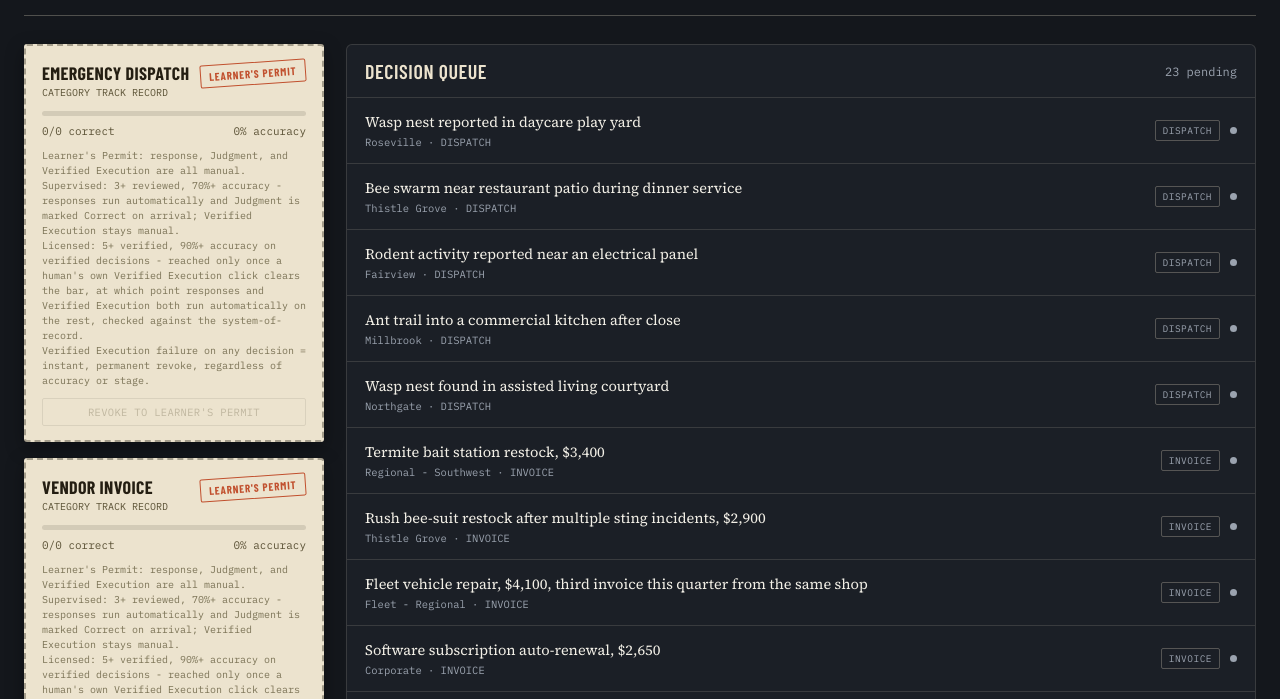
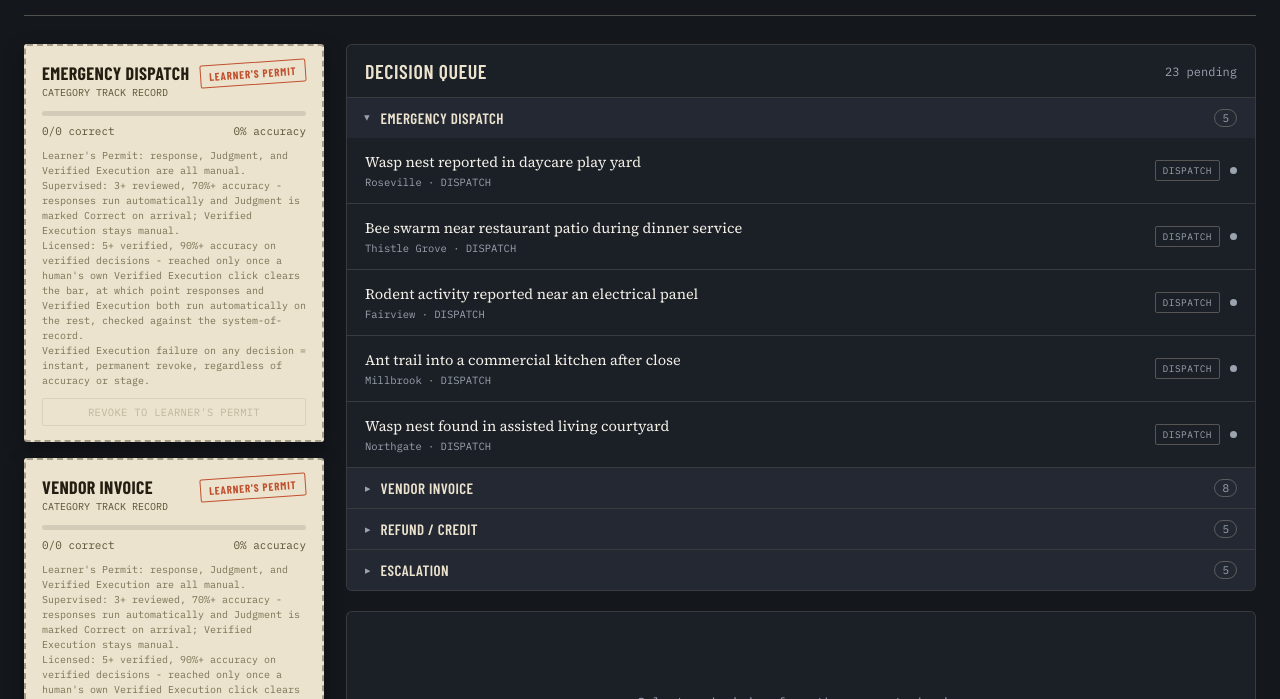
Before and after one commit to ironfis1/learners-permit-demo, a website: page public/index.html in a window 1280 px wide. Shown: the part 101-800 px from the top of the page. Drawn offline with nearby package versions, Linux system fonts and the light colour scheme; no server answers.

Commit message:
Add collapsible category sections to Decision Queue pending list

```diff
--- a/public/index.html
+++ b/public/index.html
@@ -177,6 +177,32 @@
   .decision-row .left{display:flex;flex-direction:column;gap:3px;min-width:0;}
   .decision-row .title{font-size:14.5px;color:var(--text);}
   .decision-row .meta{font-family:'IBM Plex Mono',monospace;font-size:10.5px;color:var(--text-dim);}
+
+  /* ---- QUEUE CATEGORY GROUPS (collapsible) ---- */
+  .queue-category{border-bottom:1px solid var(--line);}
+  .queue-category:last-child{border-bottom:none;}
+  .queue-category-head{
+    padding:11px 18px;display:flex;justify-content:space-between;align-items:center;gap:10px;
+    cursor:pointer;background:var(--panel-2);transition:background .15s ease;
+  }
+  .queue-category-head:hover{background:#262c38;}
+  .queue-category-head .cat-left{display:flex;align-items:center;gap:10px;min-width:0;}
+  .queue-category-head .chev{
+    font-family:'IBM Plex Mono',monospace;font-size:11px;color:var(--text-dim);
+    display:inline-block;transition:transform .15s ease;
+  }
+  .queue-category.open .queue-category-head .chev{transform:rotate(90deg);}
+  .queue-category-head .cat-name{
+    font-family:'Barlow Condensed',sans-serif;font-size:15px;letter-spacing:0.03em;
+    text-transform:uppercase;color:var(--paper);font-weight:600;
+  }
+  .queue-category-head .cat-count{
+    font-family:'IBM Plex Mono',monospace;font-size:11px;color:var(--text-dim);
+    border:1px solid var(--line-strong);padding:1px 7px;border-radius:10px;
+  }
+  .queue-category-rows{display:none;}
+  .queue-category.open .queue-category-rows{display:block;}
+
   .tag{
     font-family:'IBM Plex Mono',monospace;font-size:9.5px;letter-spacing:0.05em;text-transform:uppercase;
     padding:3px 7px;border-radius:2px;white-space:nowrap;border:1px solid var(--line-strong);color:var(--text-dim);
@@ -458,6 +484,19 @@ function freshState(){
 let state = freshState();
 let activeId = null;
 let auditLog = [];
+// Which categories are expanded in the Decision Queue. Initialized lazily on
+// the first renderQueue() call so it can look at which categories actually
+// have pending items - the first category (in CATEGORIES order) that has at
+// least one pending decision starts open, everything else starts collapsed.
+// After that it's untouched by renderQueue()'s own re-renders (judging a
+// decision, auto-drain progress, etc.) - only toggleQueueCategory() changes
+// it, so a section a visitor opened stays open across those refreshes.
+let queueOpenCategories = null;
+
+function toggleQueueCategory(cat){
+  queueOpenCategories[cat] = !queueOpenCategories[cat];
+  renderQueue();
+}
 // True once BOTH axes are set for a decision - it's removed from the queue
 // and appears only in the audit trail from that point on.
 function isResolved(id){
@@ -590,16 +629,33 @@ function renderQueue(){
   // assuming the app stalled.
   const items = SCENARIOS.filter(s=>!isResolved(s.id));
   document.getElementById("queue-count").textContent = items.length + " pending";
-  document.getElementById("queue-list").innerHTML = items.map(s=>{
+
+  // Group pending items by category, in CATEGORIES' declared order, so the
+  // queue reads as collapsible sections instead of one long scrolling list.
+  const byCategory = {};
+  Object.keys(CATEGORIES).forEach(cat => byCategory[cat] = []);
+  items.forEach(s => byCategory[s.category].push(s));
+
+  if(!queueOpenCategories){
+    queueOpenCategories = {};
+    const firstWithItems = Object.keys(CATEGORIES).find(cat => byCategory[cat].length>0);
+    Object.keys(CATEGORIES).forEach(cat => { queueOpenCategories[cat] = (cat===firstWithItems); });
+  }
+
+  document.getElementById("queue-list").innerHTML = Object.keys(CATEGORIES).map(cat=>{
+    const catItems = byCategory[cat];
+    if(catItems.length===0) return "";
+    const isOpen = !!queueOpenCategories[cat];
+    const rows = catItems.map(s=>{
       const st = state[s.id];
       // Three visually distinct waiting states, on purpose: "pending" (gray,
-    // untouched), "inflight" (amber, pulsing - actively fetching a response
-    // or verification right now), and "awaiting-verification" (gold, static
-    // - Judgment already resolved, sitting still, waiting on a human to
-    // click Confirmed/Failed). A judged-but-unverified item never shows the
-    // plain correct/incorrect color here - that would read as fully closed
-    // when it isn't (see stageFor()'s Licensed gate, which won't advance
-    // the category while any dot is in this state).
+      // untouched), "inflight" (amber, pulsing - actively fetching a
+      // response or verification right now), and "awaiting-verification"
+      // (gold, static - Judgment already resolved, sitting still, waiting
+      // on a human to click Confirmed/Failed). A judged-but-unverified item
+      // never shows the plain correct/incorrect color here - that would
+      // read as fully closed when it isn't (see stageFor()'s Licensed gate,
+      // which won't advance the category while any dot is in this state).
       const dotClass = st.inFlight
         ? "inflight"
         : (st.status!=="pending" && st.verifiedExecution===null)
@@ -616,6 +672,18 @@ function renderQueue(){
           <span class="tag">${CATEGORIES[s.category].short}</span>
           <span class="status-dot ${dotClass}"></span>
         </div>
+      </div>`;
+    }).join("");
+    return `
+    <div class="queue-category ${isOpen?'open':''}">
+      <div class="queue-category-head" onclick="toggleQueueCategory('${cat}')">
+        <div class="cat-left">
+          <span class="chev">&#9656;</span>
+          <span class="cat-name">${CATEGORIES[cat].label}</span>
+        </div>
+        <span class="cat-count">${catItems.length}</span>
+      </div>
+      <div class="queue-category-rows">${rows}</div>
     </div>`;
   }).join("");
 }
@@ -1006,6 +1074,7 @@ async function resetMyDemo(){
     auditLog = [];
     autoDrainRunning = {};
     activeId = null;
+    queueOpenCategories = null;
     renderPermits();
     renderQueue();
     renderDetail();
```
Lines whose indentation alone changed are shown as unchanged.
